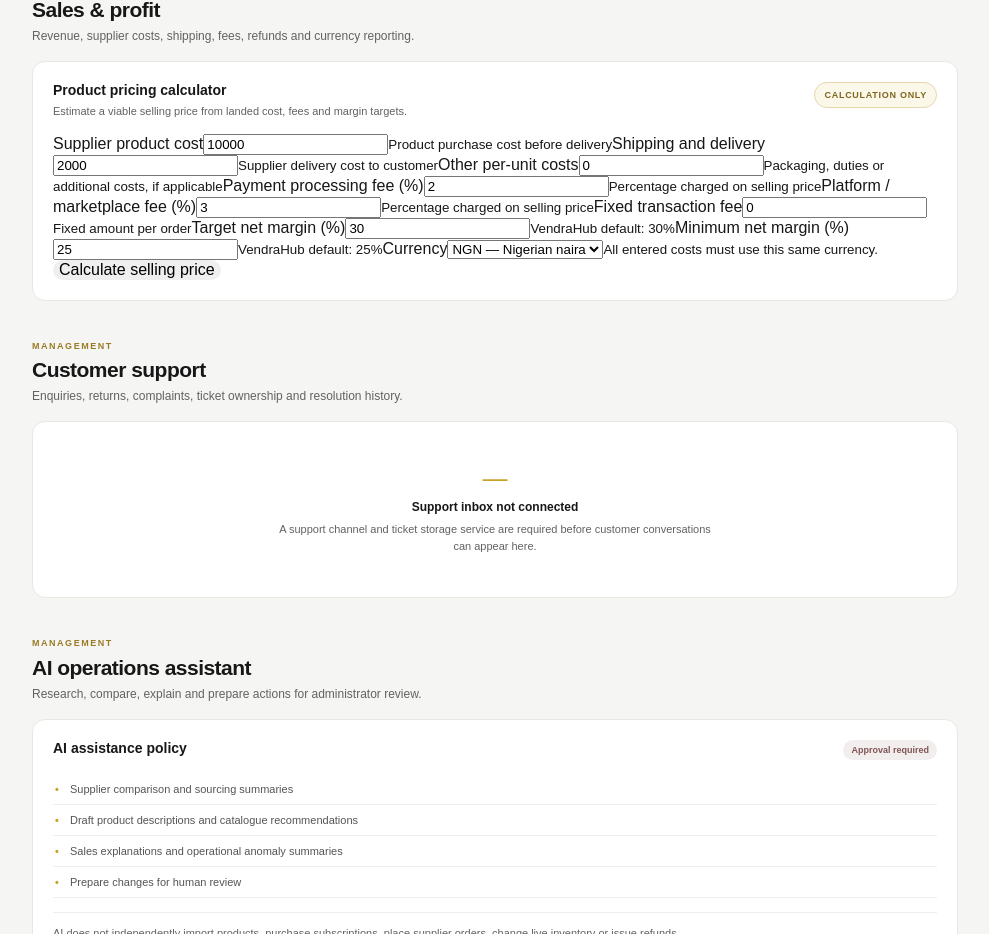
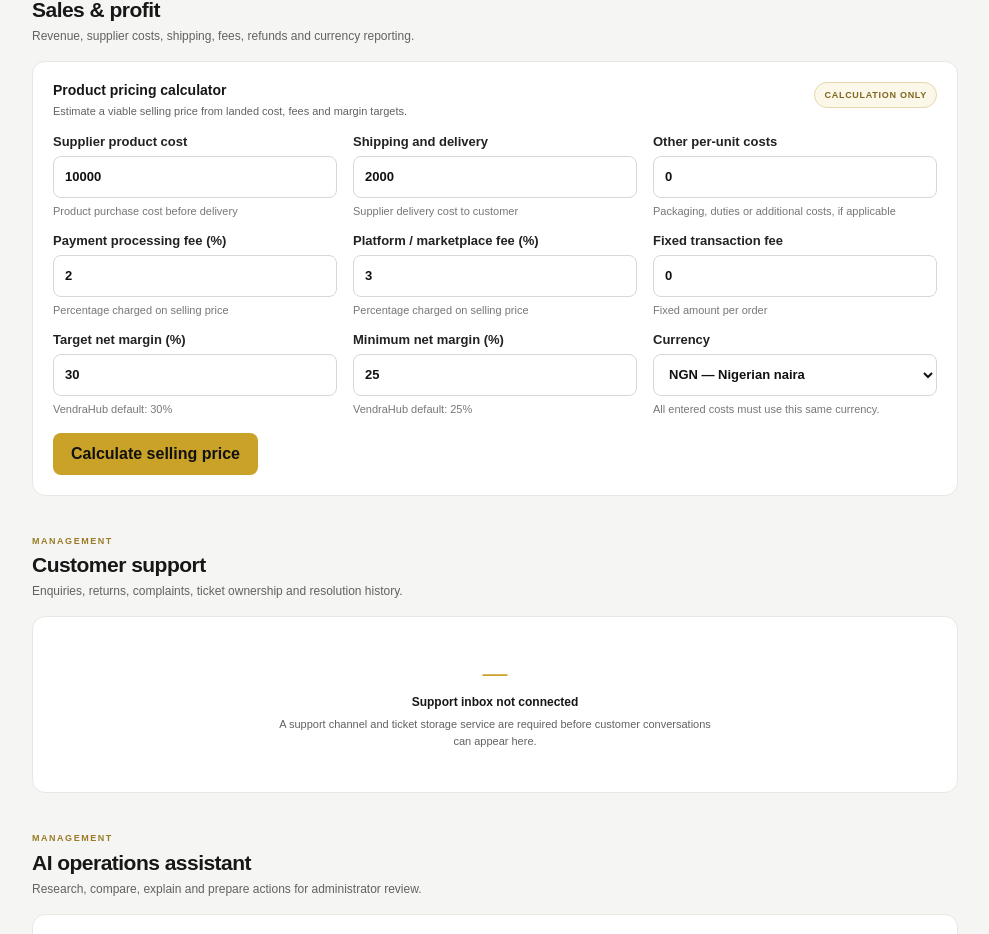
Before and after one commit to Vendrahub-1/VendraHub, a Next.js app: page /admin in a window 1280 px wide. Shown: the part 2576-3510 px from the top of the page, without its empty margins (274-1263 px from the left). Built offline with nearby package versions, Linux system fonts and the light colour scheme; no server answers; the database is empty.

Commit message:
Style VendraHub pricing and profit calculator

```diff
--- a/app/globals.css
+++ b/app/globals.css
@@ -187,3 +187,24 @@ p { margin: 0; line-height: 1.6; color: #626262; }
 .customer-empty { padding:15px; border:1px dashed #ddd8ca; border-radius:10px; font-size:12px; }
 .customer-notice { margin:0 0 14px; padding:11px 13px; border-radius:8px; background:#eef8f1; color:#21643b; font-size:12px; }
 @media(max-width:650px) { .customer-section { padding:17px; } .customer-form-grid,.customer-card-grid { grid-template-columns:1fr; } .customer-nav { position:relative; top:auto; } }
+
+
+.pricing-form { display: grid; gap: 18px; }
+.pricing-fields { display: grid; grid-template-columns: repeat(3, minmax(0, 1fr)); gap: 16px; }
+.pricing-field { display: grid; gap: 7px; color: #222; font-size: 13px; font-weight: 600; }
+.pricing-field input, .pricing-field select { width: 100%; min-height: 42px; border: 1px solid #d7d7d7; border-radius: 8px; padding: 9px 11px; background: #fff; color: #111; font: inherit; }
+.pricing-field small { color: #777; font-size: 11px; font-weight: 400; }
+.pricing-form button { justify-self: start; border: 0; border-radius: 8px; padding: 12px 18px; background: #c9a227; color: #111; font-weight: 700; cursor: pointer; }
+.pricing-form button:disabled { opacity: .6; cursor: wait; }
+.pricing-error { color: #b42318; font-size: 13px; }
+.pricing-results { display: grid; gap: 16px; margin-top: 22px; padding-top: 20px; border-top: 1px solid #eee; }
+.pricing-result-main { display: grid; gap: 5px; padding: 18px; border-radius: 10px; background: #111; color: #fff; }
+.pricing-result-main span, .pricing-result-grid span { font-size: 12px; color: #aaa; }
+.pricing-result-main strong { color: #e2c15d; font-size: 28px; }
+.pricing-result-main small { color: #ccc; }
+.pricing-result-grid { display: grid; grid-template-columns: repeat(3, minmax(0, 1fr)); gap: 12px; }
+.pricing-result-grid > div { display: grid; gap: 6px; padding: 14px; border: 1px solid #eee; border-radius: 8px; }
+.pricing-result-grid span { color: #777; }
+.pricing-result-grid strong { font-size: 15px; color: #171717; overflow-wrap: anywhere; }
+@media (max-width: 760px) { .pricing-fields, .pricing-result-grid { grid-template-columns: repeat(2, minmax(0, 1fr)); } }
+@media (max-width: 480px) { .pricing-fields, .pricing-result-grid { grid-template-columns: 1fr; } }
```
